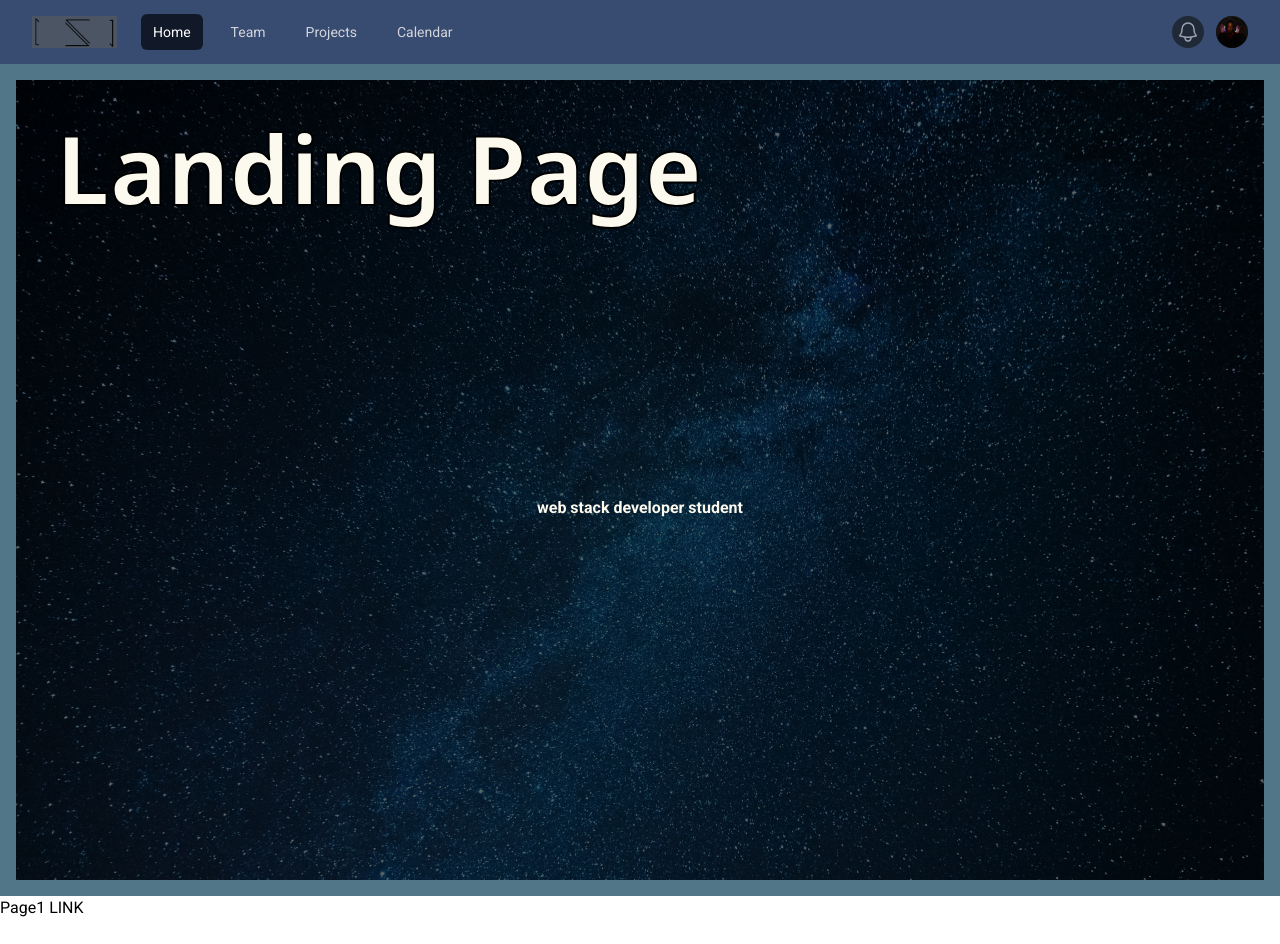
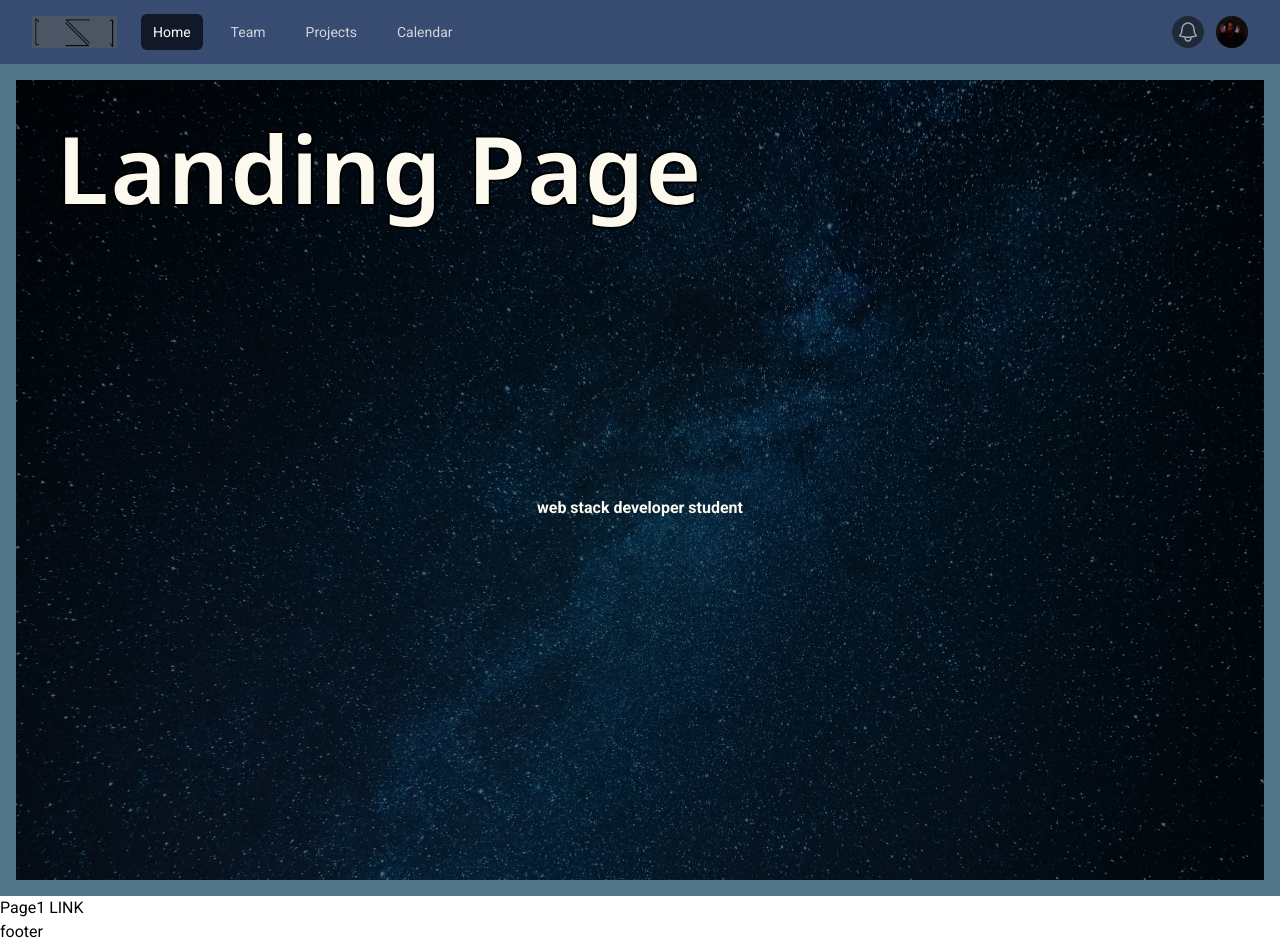
Before and after one commit to Ismaeel-Williams/Portfolio-mern, a Next.js app in the folder my-app/: page / in a window 1280 px wide. Before the commit the page ends 920 px from the top, so only its background shows below. Built offline with nearby package versions, Linux system fonts and the light colour scheme.

Commit message:
footer working start

```diff
--- a/my-app/app/page.tsx
+++ b/my-app/app/page.tsx
@@ -1,4 +1,5 @@
 import Navbar from "@/components/Navbar";
+import Footer from "@/components/footer";
 import { notoSans } from "@/app/layout";
 
 export default function Home() {
@@ -21,6 +22,7 @@ export default function Home() {
         </div>
       </section>
       <a href="Page1">Page1 LINK</a>
+      <Footer />
     </>
   );
 }
--- a/my-app/components/Navbar.tsx
+++ b/my-app/components/Navbar.tsx
@@ -1,4 +1,4 @@
-import Link from "next/link";
+import React from "react";
 
 export default function Navbar() {
   return (
--- /dev/null
+++ b/my-app/components/footer.tsx
@@ -0,0 +1,7 @@
+import React from "react";
+
+const footer = () => {
+  return <div>footer</div>;
+};
+
+export default footer;
```
